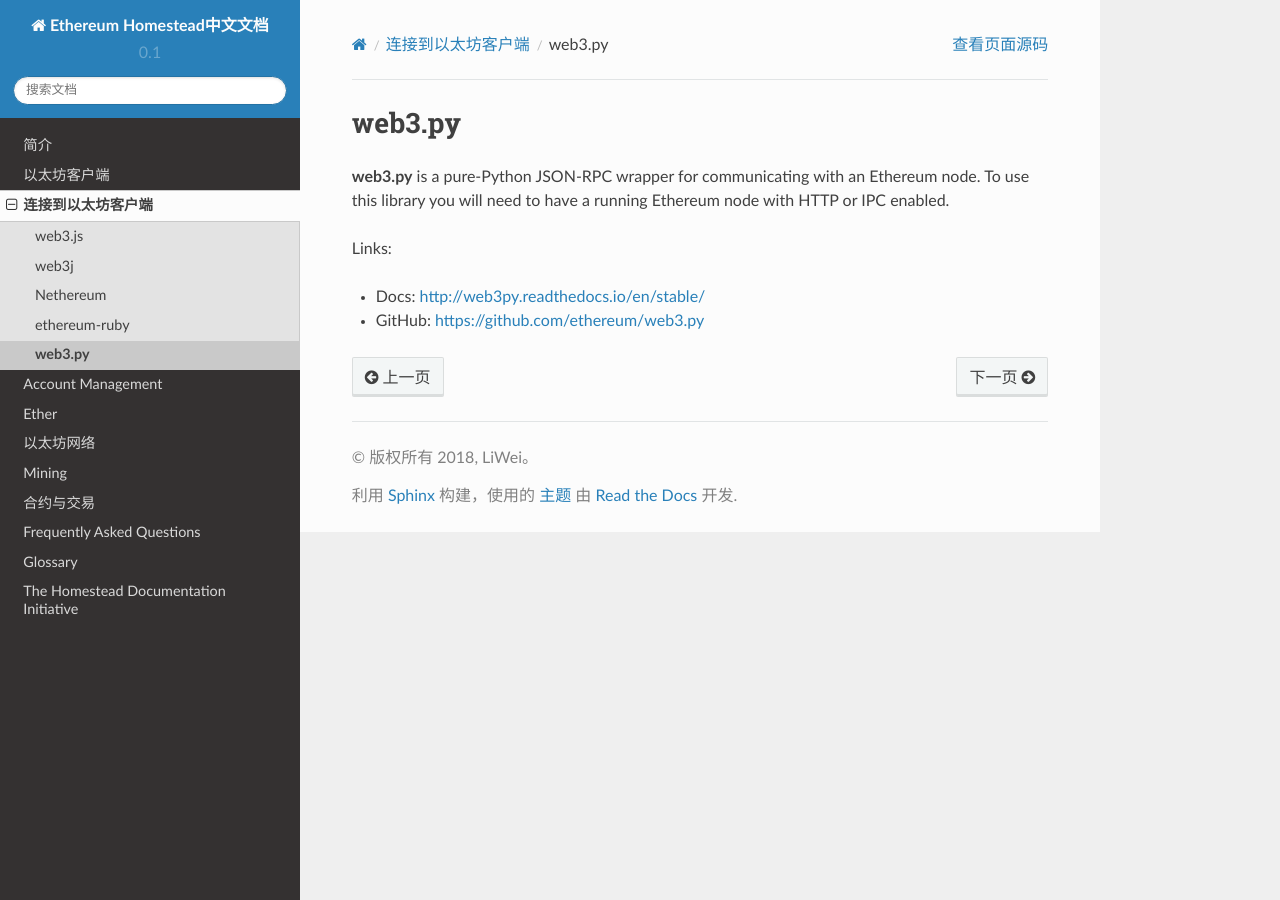
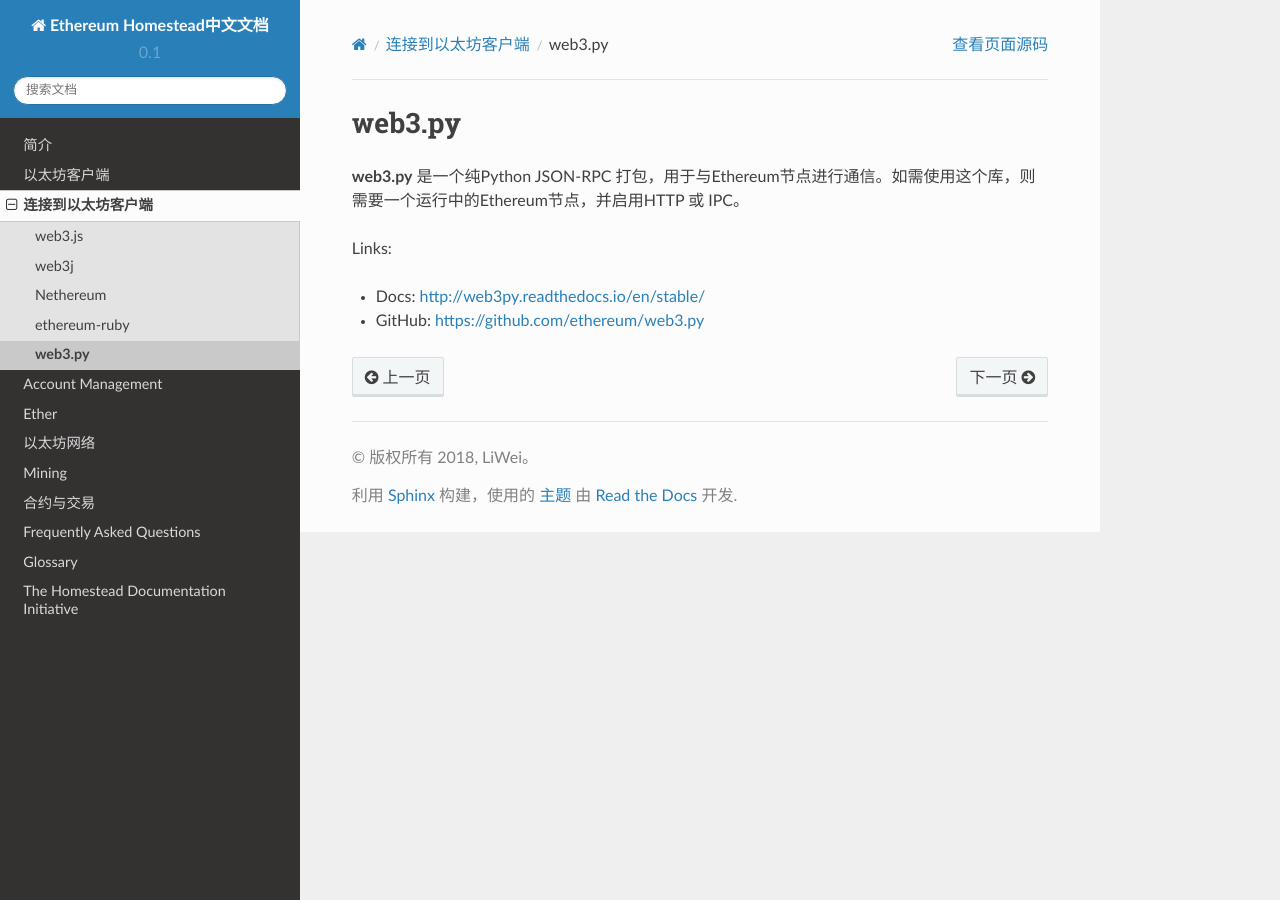
Before and after one commit to wl6g11/EthereumDocCH, a Sphinx documentation site: the page built from source/connecting-to-clients/web3.py/index.rst, in a window 1280 px wide. Built offline with Sphinx 7.4.7 and the Read the Docs theme 2.0.0, drawn with Linux system fonts in a browser that asks for light colours.

Commit message:
更新了web3.py

```diff
--- a/source/connecting-to-clients/web3.py/index.rst
+++ b/source/connecting-to-clients/web3.py/index.rst
@@ -4,10 +4,7 @@
 web3.py
 ################################################################################
 
-**web3.py** is a pure-Python JSON-RPC wrapper for communicating with an
-Ethereum node. To use this library you will need to have a running Ethereum
-node with HTTP or IPC enabled.
-
+**web3.py** 是一个纯Python JSON-RPC 打包，用于与Ethereum节点进行通信。如需使用这个库，则需要一个运行中的Ethereum节点，并启用HTTP 或 IPC。
 
 Links:
 
```
